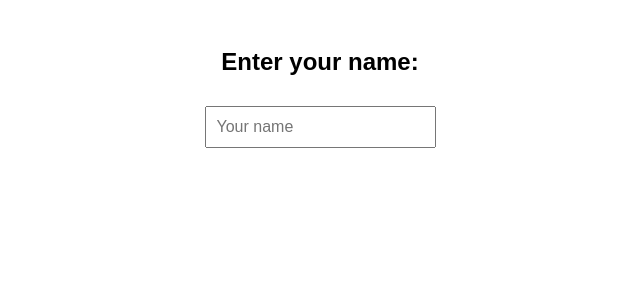
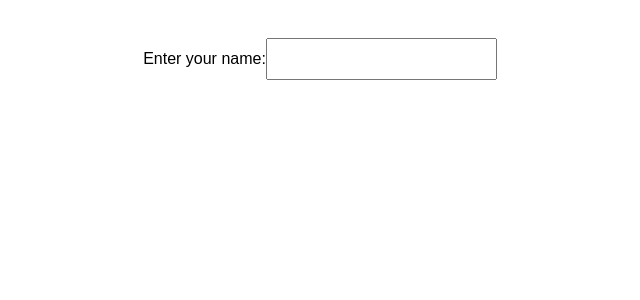
Before and after one commit to acciojob/personal-greeting-Jpfpp12, a React app: page / in a window 1280 px wide. Shown: the top 300 px of the page, without its empty margins (320-960 px from the left). Built offline with nearby package versions, Linux system fonts and the light colour scheme.

Commit message:
Update App.js

```diff
--- a/src/components/App.js
+++ b/src/components/App.js
@@ -6,12 +6,12 @@ const Greeting = () => {
   return (
     <div style={styles.container}>
       {/* Do not remove the main div */}
-      <h2>Enter your name:</h2>
+   <label htmlFor="name">Enter your name:</label>
   <input
+  id="name"
   type="text"
   value={name}
   onChange={(e) => setName(e.target.value)}
-        placeholder="Your name"
   style={styles.input}
   />
       {name && <h3 style={styles.greeting}>Hello, {name}!</h3>}
```
Lines whose indentation alone changed are shown as unchanged.
